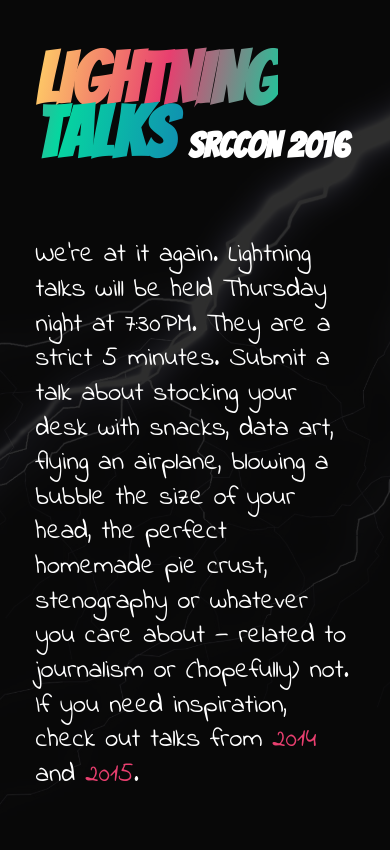
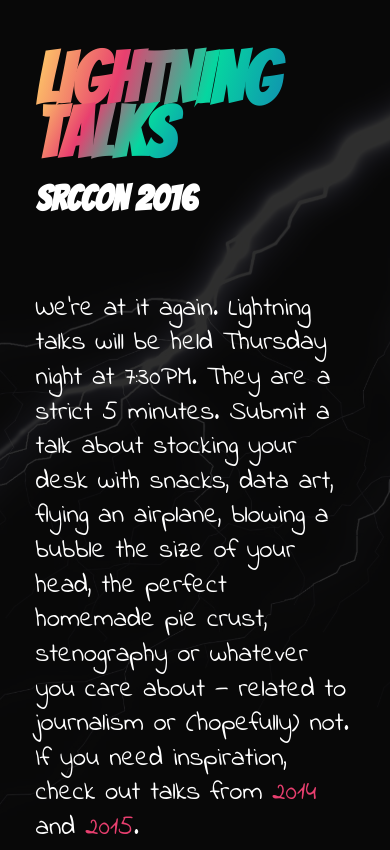
Before and after one commit to datanews/blitzen, a plain HTML site: page index.html in a window 390 px wide. Shown: the top 850 px of the page. Drawn offline with Linux system fonts and the light colour scheme; a script that the page names is missing; a web font is replaced by a local one.

Commit message:
Adding mobile styles.

```diff
--- a/index.html
+++ b/index.html
@@ -7,6 +7,9 @@
   <title>SRCCON 2016 Lightning Talks</title>
   <meta name="description" content="SRCCON 2016 Lightning Talks">
   <meta name="author" content="humans">
+  <meta charset="utf-8">
+  <meta http-equiv="x-ua-compatible" content="ie=edge">
+  <meta name="viewport" content="width=device-width, initial-scale=1">
 
   <link rel="stylesheet" href="styles/reset.css">
   <link href="https://fonts.googleapis.com/css?family=Bangers" rel="stylesheet" type="text/css">
@@ -18,7 +21,18 @@
 
 <body>
   <div class="overlay">
-    <h1><span class="rainbow">Lightning Talks&nbsp;</span><span class="subtitle">SRCCON 2016</span></h1>
+    <h1>
+      <span class="small-only">
+        <span class="rainbow">Lightning&nbsp; </span>
+        <span class="rainbow">Talks&nbsp; </span>
+      </span>
+
+      <span class="large-only">
+        <span class="rainbow">Lightning Talks&nbsp;</span>
+      </span>
+
+      <span class="subtitle">SRCCON 2016</span>
+    </h1>
 
     <p class="intro">We're at it again.  Lightning talks will be held Thursday night at 7:30PM.  They are a strict 5 minutes.  Submit a talk about stocking your desk with snacks, data art, flying an airplane, blowing a bubble the size of your head, the perfect homemade pie crust, stenography or whatever you care about &mdash; related to journalism or (hopefully) not.  If you need inspiration, check out talks from <a href="http://code.minnpost.com/ravenclaw/" target="_blank">2014</a> and <a href="https://datanews.github.io/thunder/" target="_blank">2015</a>.</p>
 
--- a/styles/styles.css
+++ b/styles/styles.css
@@ -122,3 +122,17 @@ footer {
   font-size: 0.85em;
   line-height: 1.25em;
 }
+
+.small-only {
+  display: none;
+}
+
+@media (max-width: 480px) {
+  .small-only {
+    display: inline;
+  }
+
+  .large-only {
+    display: none;
+  }
+}
```
